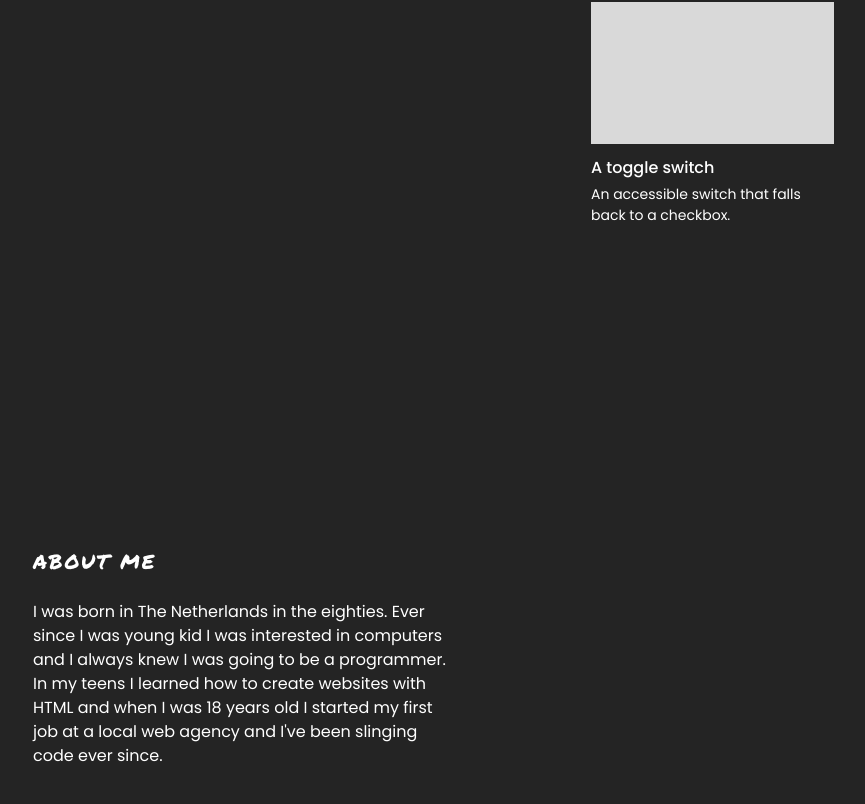
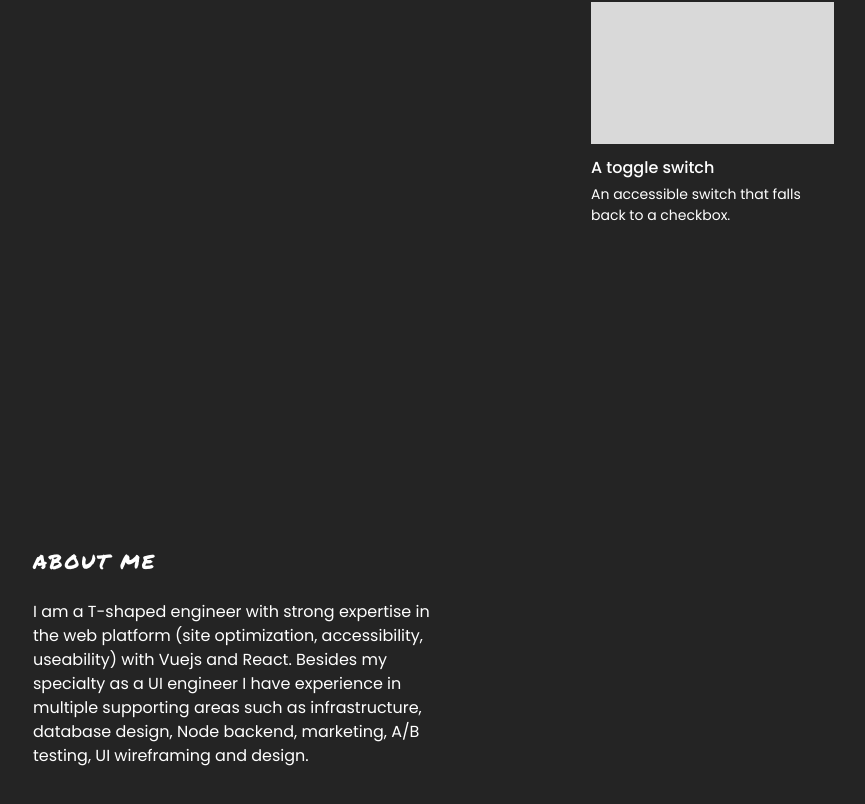
Before and after one commit to Jeromche/wil-portfolio-2022, a Vue app: page / in a window 1280 px wide. Shown: the part 2907-3711 px from the top of the page, without its empty margins (67-932 px from the left). Built offline with nearby package versions, Linux system fonts and the light colour scheme.

Commit message:
Rewrite about me section.

```diff
--- a/src/components/AboutMe.vue
+++ b/src/components/AboutMe.vue
@@ -3,9 +3,10 @@
     <h2>About me</h2>
     <div class="container">
       <div class="content">
-        <p>I was born in The Netherlands in the eighties. Ever since I was young kid I was interested in computers and I
-          always knew I was going to be a programmer. In my teens I learned how to create websites with HTML and when I
-          was 18 years old I started my first job at a local web agency and I've been slinging code ever since.</p>
+        <p>I am a T-shaped engineer with strong expertise in the web platform (site optimization, accessibility,
+          useability) with Vuejs and React. Besides my specialty as a UI engineer I have experience in multiple
+          supporting areas such as infrastructure, database design, Node backend, marketing, A/B testing, UI wireframing
+          and design.</p>
       </div>
       <div class="items" />
     </div>
```
